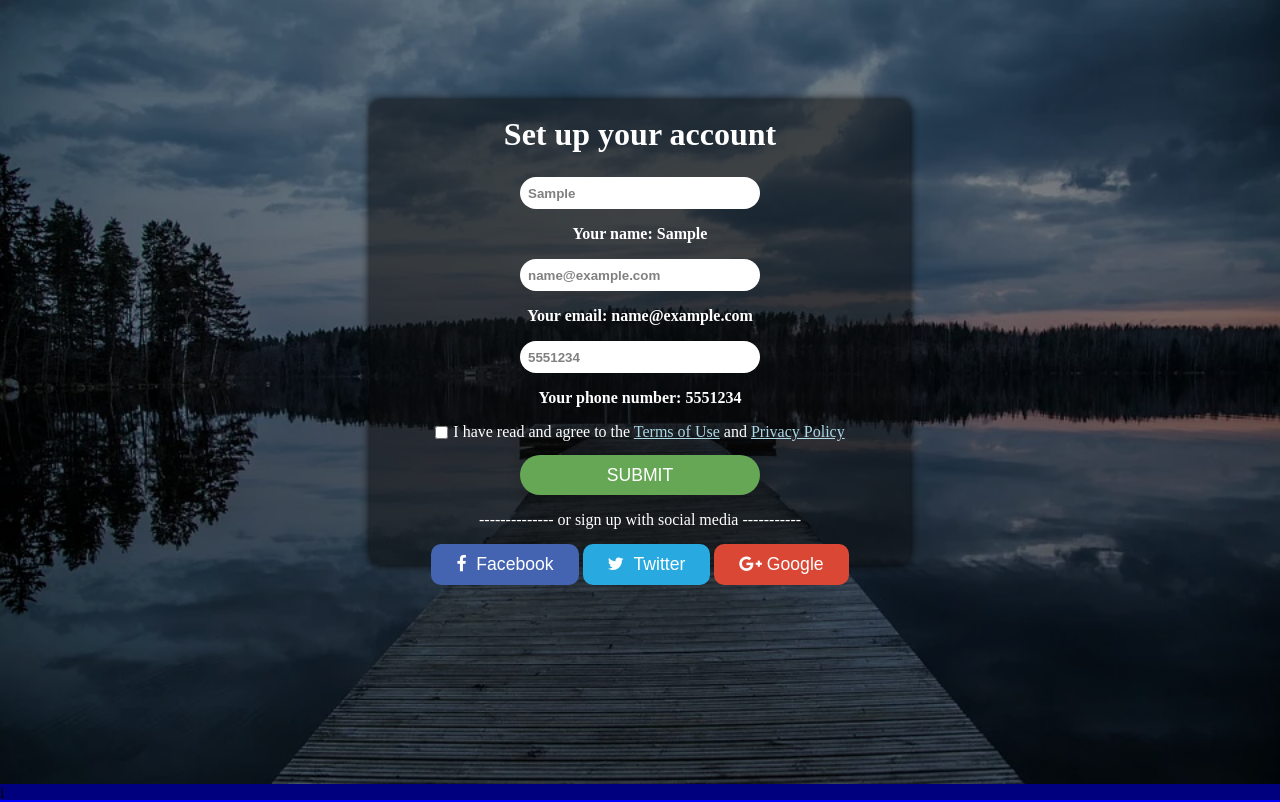
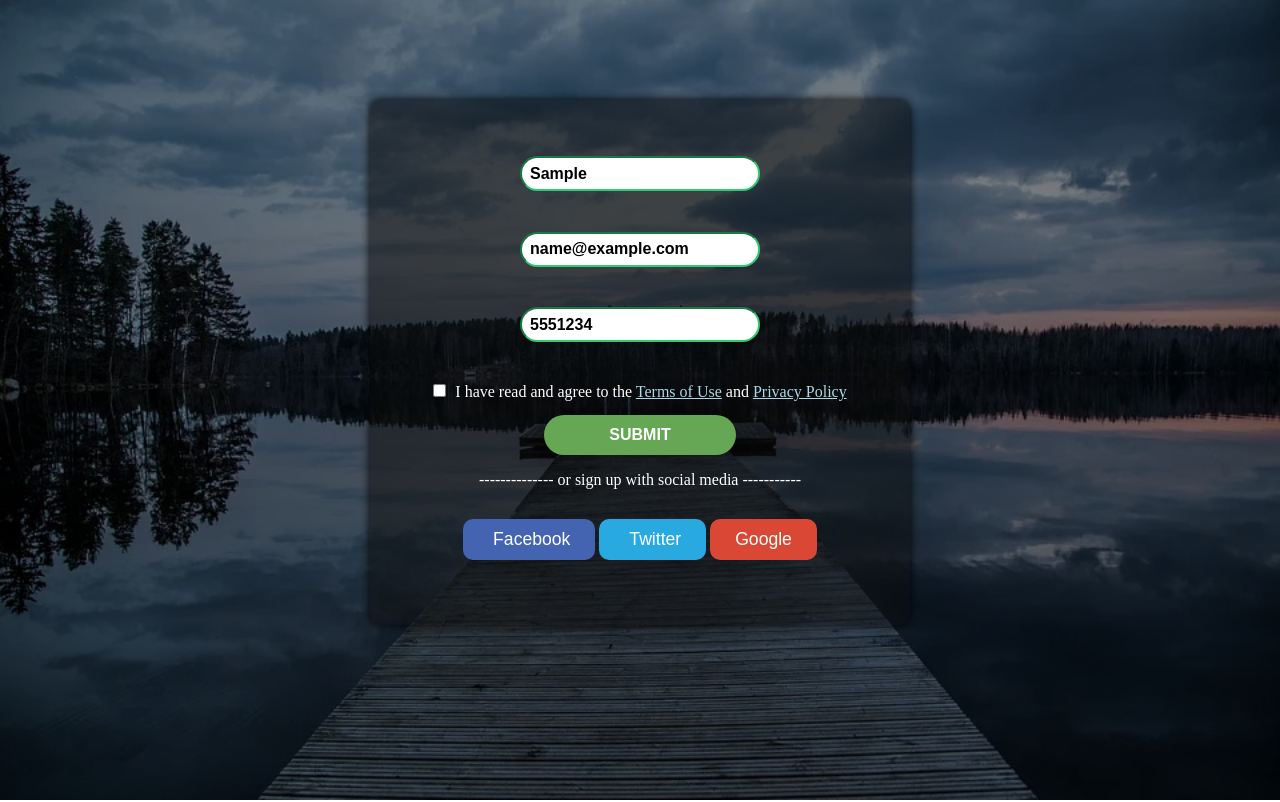
Before and after one commit to anunairis/FormInput, a plain HTML site: page index.html in a window 1280 px wide. Both pictures are taken after typing "Sample", "name@example.com", "5551234" into the empty fields and a click on the button "SUBMIT". Drawn offline with Linux system fonts and the light colour scheme.

Commit message:
new js approach

```diff
--- a/index.html
+++ b/index.html
@@ -7,7 +7,7 @@
     <meta http-equiv="X-UA-Compatible" content="ie=edge" />
     <title>Document</title>
     <link rel="stylesheet" href="style/style.css" />
-    <link rel="stylesheet" href="https://cdnjs.cloudflare.com/ajax/libs/font-awesome/4.7.0/css/font-awesome.min.css">
+
 </head>
 <!-- DOESNT WORK/ EMPTY THE INPUT FORM FTER SUBMIT
     <body onload='document.myform.email.focus()'> -->
@@ -16,18 +16,17 @@
     <div class="container">
         <div class="container_overlay">
             <form name="myform" action="#" class="form-container" id="form-container" method="get">
-                <h2>Set up your account</h2>
                 <div class="form-input">
                     <input id="name" name="name" placeholder="Name" type="text" class="form-input-text" />
-                    <span id="nameOutput"></span>
+                    <small class="small">...</small>
                 </div>
                 <div class="form-input">
                     <input id="email" name="email" placeholder="Email" type="text" class="form-input-text" />
-                    <span id="emailOutput"></span>
+                    <small class="small">...</small>
                 </div>
                 <div class="form-input">
                     <input id="phone" name="phone" placeholder="Phone number" type="tel" class="form-input-text" />
-                    <span id="phoneOutput"></span>
+                    <small class="small">...</small>
                     <!-- pattern="[0-9]{12}"  -->
                 </div>
 
@@ -38,7 +37,7 @@
                         <a href=""> Privacy Policy</a></span>
                     <!-- <input type="button" value="Submit" id="btn"> -->
                 </div>
-                <button type="button" class="btn" id="btn">Submit</button>
+                <button type="submit" class="btn" id="btn">Submit</button>
 
                 <div class="social">
                     <span>-------------- or sign up with social media -----------</span>
@@ -61,7 +60,6 @@
         </div>
     </div>
 
-    <div id="demo">i</div>
     <script src="js.js"></script>
 </body>
 
--- a/js.js
+++ b/js.js
@@ -2,100 +2,169 @@ const name = document.getElementById("name");
 const email = document.getElementById("email");
 const phone = document.getElementById("phone");
 const button = document.getElementById("btn");
-const textOutput = document.getElementById("output");
+const form = document.getElementById("form-container");
 
+// Show input error message
+function showError(input, message) {
+  const formControl = input.parentElement;
+  formControl.className = "form-input error";
+  const small = formControl.querySelector(".small");
+  small.innerText = message;
+}
+// Show success outline
+function showSuccess(input) {
+  const formControl = input.parentElement;
+  formControl.className = "form-input success";
+}
+
+
+// Check required fields
+function checkRequired(inputArr) {
+  inputArr.forEach(function (input) {
+    if (input.value.trim() === '') {
+      showError(input, `${getFieldName(input)} is required`);
+    } else {
+      showSuccess(input);
+    }
+  });
+}
+// Get fieldname
+function getFieldName(input) {
+  return input.id.charAt(0).toUpperCase() + input.id.slice(1);
+}
+
+
+// Check input length
+function checkLength(input, min, max) {
+  if (input.value.length < min) {
+    showError(
+      input,
+      `${getFieldName(input)} must be at least ${min} characters`
+    );
+  } else if (input.value.length > max) {
+    showError(
+      input,
+      `${getFieldName(input)} must be less than ${max} characters`
+    );
+  } else {
+    showSuccess(input);
+  }
+}
+
+
+// Check email is valid
+function checkEmail(input) {
+  const re = /^(([^<>()\[\]\\.,;:\s@"]+(\.[^<>()\[\]\\.,;:\s@"]+)*)|(".+"))@((\[[0-9]{1,3}\.[0-9]{1,3}\.[0-9]{1,3}\.[0-9]{1,3}\])|(([a-zA-Z\-0-9]+\.)+[a-zA-Z]{2,}))$/;
+  if (input.value.trim() === "") {
+    showError(input, `${getFieldName(input)} is required`);
+  } else if (re.test(input.value.trim())) {
+    showSuccess(input);
+  } else {
+    showError(input, "Email is not valid");
+  }
+}
+
+
+form.addEventListener("submit", function (e) {
+  e.preventDefault();
+  checkRequired([name, email, phone]);
+  checkLength(name, 3, 15);
+  checkEmail(email);
+});
+
+
+// ---- USING IF STATEMENTS -----
+// form.addEventListener("submit", function (e) {
+//   e.preventDefault();
+
+//   if (name.value === "") {
+//     showError(name, "Name is required");
+//   } else {
+//     showSuccess(name);
+//   }
+//   //_____________________________________________
+//   if (email.value === "") {
+//     showError(email, "Email is required");
+//   } else {
+//     showSuccess(email);
+//   }
+//   //_____________________________________________
+//   if (phone.value === "") {
+//     showError(phone, "Phone number is required");
+//   } else {
+//     showSuccess(phone);
+//   }
+// });
+
+
+
+
+
+
+
+
+
+
+
+
+
+
+
+// ______ OLD WAY OF LOTS OF IF STATEMENTS _______
 // BUTTON EVENTS
 // button.addEventListener("click", submit);
-button.addEventListener("click", validateEmail);
-button.addEventListener("click", validateName);
-button.addEventListener("click", validatePhone);
-// button.addEventListener("click", outputText);
+// button.addEventListener("click", validateEmail);
+// button.addEventListener("click", validateName);
+// button.addEventListener("click", validatePhone);
 // ________________________________________________
 
 //// USERNAME VERIFICATION
-function validateName(name) {
-  var name = document.getElementById("name");
-  var outputName = name.value;
-  if (outputName === "" || !name) {
-    document.getElementById("nameOutput").innerHTML = "Please enter a name!";
-    document.getElementById("nameOutput").style.color = "red";
-  } else if (outputName.length < 2 || outputName.length > 25) {
-    document.getElementById("nameOutput").innerHTML =
-      "The name has a wrong length!";
-    document.getElementById("nameOutput").style.color = "red";
-  } else {
-    document.getElementById("nameOutput").innerHTML =
-      "Your name: " + outputName;
-  }
-}
+// function validateName(name) {
+//   var name = document.getElementById("name");
+//   var outputName = name.value;
+//   if (outputName === "" || !name) {
+//     document.getElementById("nameOutput").innerHTML = "Please enter a name!";
+//     document.getElementById("nameOutput").style.color = "red";
+//   } else if (outputName.length < 2 || outputName.length > 25) {
+//     document.getElementById("nameOutput").innerHTML =
+//       "The name has a wrong length!";
+//     document.getElementById("nameOutput").style.color = "red";
+//   }
+// }
 
 //// EMAIL VERIFICATION
-function validateEmail(email) {
-  var email = document.getElementById("email");
-  var outputEmail = email.value;
-  let mailformat = /^\w+([\.-]?\w+)*@\w+([\.-]?\w+)*(\.\w{2,3})+$/;
-  if (outputEmail.match(mailformat)) {
-    document.getElementById("emailOutput").innerHTML =
-      "Your email: " + outputEmail;
-  } else {
-    document.getElementById("emailOutput").innerHTML =
-      "Please enter a valid e-mail!";
-    document.getElementById("emailOutput").style.color = "red";
-  }
-}
-
-//// PHONE VERIFICATION
-function validatePhone(phone) {
-  var phone = document.getElementById("phone");
-  var outputPhone = phone.value;
-  var phoneno = /^[+]*[(]{0,1}[0-9]{1,3}[)]{0,1}[-\s\./0-9]*$/g;
-  if (outputPhone.match(phoneno)) {
-    document.getElementById("phoneOutput").innerHTML =
-      "Your phone number: " + outputPhone;
-  } else if (outputPhone === "") {
-    document.getElementById("phoneOutput").innerHTML = "Please enter a valid phone number!";
-    document.getElementById("phoneOutput").style.color = "red";
-  }
-  else {
-    document.getElementById("phoneOutput").innerHTML =
-      "Please enter a valid phone number!";
-    document.getElementById("phoneOutput").style.color = "red";
-  }
-}
-// _______________________________________________
+// function validateEmail(email) {
+//   var email = document.getElementById("email");
+//   var outputEmail = email.value;
+//   let mailformat = /^\w+([\.-]?\w+)*@\w+([\.-]?\w+)*(\.\w{2,3})+$/;
+//   if (outputEmail.match(mailformat)) {
+//     document.getElementById("emailOutput").innerHTML =
+//       "Your email: " + outputEmail;
+//   } else {
+//     document.getElementById("emailOutput").innerHTML =
+//       "Please enter a valid e-mail!";
+//     document.getElementById("emailOutput").style.color = "red";
+//   }
+// }
 
 //// PHONE VERIFICATION
 // function validatePhone(phone) {
 //   var phone = document.getElementById("phone");
 //   var outputPhone = phone.value;
-//   // var stripped = outputPhone.replace(/[\(\)\.\-\ ]/g, '');
-//   if (outputPhone.value == "") {
+//   var phoneno = /^[+]*[(]{0,1}[0-9]{1,3}[)]{0,1}[-\s\./0-9]*$/g;
+//   if (outputPhone.match(phoneno)) {
 //     document.getElementById("phoneOutput").innerHTML =
-//       "Please enter a phone number!";
+//       "Your phone number: " + outputPhone;
+//   } else if (outputPhone === "") {
+//     document.getElementById("phoneOutput").innerHTML = "Please enter a valid phone number!";
+//     document.getElementById("phoneOutput").style.color = "red";
 //   } else {
 //     document.getElementById("phoneOutput").innerHTML =
-//     "Your phone number: " + outputPhone;
+//       "Please enter a valid phone number!";
+//     document.getElementById("phoneOutput").style.color = "red";
 //   }
 // }
-
-//// to output the form input
-// function outputText() {
-//   var name = document.getElementById("name");
-//   var nameOutput = name.value;
-//   var email = document.getElementById("email");
-//   var emailOutput = email.value;
-//   const phone = document.getElementById("phone");
-//   const phoneOutput = phone.value;
-
-//   validate(emailOutput);
-
-//   document.getElementById("output").innerHTML = "Hei, " + nameOutput + ". Make sure your data is correct: email: " + emailOutput + ", phone: " + phoneOutput + ".";
-// };
-
-// TEST
-button.addEventListener("click", function test() {
-  document.getElementById("demo").style.backgroundColor = "blue";
-});
+// _______________________________________________
 
 // function validate(email) {
 //   var x = document.myform.email.value;
@@ -107,7 +176,7 @@ button.addEventListener("click", function test() {
 //     return false;};
 // };
 
-//// 4.EMAIL VERIFICATION
+//// EMAIL VERIFICATION
 // function validate(email) {
 //   var mailformat = /^w+([.-]?w+)*@w+([.-]?w+)*(.w{2,3})+$/;
 //   if (email.match(mailformat)) {
@@ -116,24 +185,3 @@ button.addEventListener("click", function test() {
 //     alert("You have entered an invalid email address!");
 //     return false;}
 // };
-
-//// 6. clears form on submit
-// function submit(e) {e.preventDefault();
-//   document.forms["myform"].reset();
-//   let input = document.querySelector("input");
-//   input.value = "";};
-
-//// 7. email id must contain the @ and . character
-// //There must be at least one character before and after the @.
-// //There must be at least two characters after . (dot).
-
-// 2.EMAIL VERIFICATION / DOESNT WORK
-// document.getElementById("btn").addEventListener("click", function  submit(email) {
-//   var re = /^(([^<>()\[\]\\.,;:\s@"]+(\.[^<>()\[\]\\.,;:\s@"]+)*)|(".+"))@((\[[0-9]{1,3}\.[0-9]{1,3}\.[0-9]{1,3}\.[0-9]{1,3}])|(([a-zA-Z\-0-9]+\.)+[a-zA-Z]{2,}))$/;
-//   return re.test(email);
-// });
-
-// 3.EMAIL VERIFICATION / DOESNT WORK
-// function  submit(email) {
-//   return /^[^\s@]+@[^\s@]+\.[^\s@]+$/.test(email);
-// };
--- a/style/style.scss
+++ b/style/style.scss
@@ -1,84 +1,96 @@
+@import url('https://fonts.googleapis.com/css?family=Open+Sans&display=swap');
+
+:root {
+    --error-color: #e74c3c;
+    --success-color: #2ecc71;
+}
+
 * {
     box-sizing: border-box;
-    padding: 0;
     margin: 0;
-    position: relative;
-}
+
 
     .container {
-    width: 100%;
-    height: 98vh;
+        width: 100vw;
+        min-height: 100vh;
         background-image: url(../image.jpg);
         background-repeat: no-repeat;
         background-size: cover;
-    flex-direction: column;
-    align-items: center;
-    display: flex;
 
-    // linear-gradient(to right, rgb(248, 245, 50) 0%, rgb(248, 181, 26) 0%, rgb(246, 145, 12) 58%, rgb(231, 125, 39) 100%);
         .container_overlay {
             content: "";
             display: block;
             position: fixed;
-        padding: 100px 0;
-        width: 100%;
-        height: 100%;
             top: 0;
             left: 0;
             background-color: rgba(black, 0.5);
             z-index: 1;
+            min-height: 100vh;
+            width: 100vw;
 
             .form-container {
-            position: absolute;
-            top: 0;
-            bottom: 0;
-            left: 0;
-            right: 0;
                 width: 540px;
-            height: 465px;
+                height: 525px;
                 border-radius: 10px;
                 box-shadow: (0 0 10px rgba(0, 0, 0, 1));
                 background-color: rgba(10, 10, 10, 0.5);
-            margin: auto auto;
-            padding: 40px;
-            text-align: center;
                 padding: 1rem;
                 padding-bottom: 1.8rem;
-            z-index: 2;
-            position: relative;
-
-            h2 {
-                color: white;
-                font-size: 2rem;
-                margin-bottom: 1.5rem;
-            }
+                display: flex;
+                flex-direction: column;
+                align-items: center;
+                margin: 100px auto;
+                padding-top: 3.5rem;
 
                 .form-input {
                     margin-bottom: 1rem;
-                border: none;
                     color: gray;
-            }
+                    position: relative;
+                    border-color: gray;
+                    display: flex;
+                    flex-direction: column;
 
-            .form-input-text {
+                    &-text {
                         border-radius: 20px;
-                height: 2rem;
-                border: none;
+                        height: 2.2rem;
                         width: 15rem;
                         font-weight: bold;
                         padding-left: 8px;
-                color: gray;
+                        font-size: 1rem;
+                        margin-bottom: 0.4rem;
+                        overflow: hidden;
+
+                        &:focus {
+                            outline: 0;
+                            overflow: hidden;
+                        }
                     }
 
-            ::-webkit-input-placeholder {
-                color: darkgray;
+                    &.error {
+                        input {
+                            border-color: var(--error-color);
+                        }
+
+                        small {
+                            visibility: visible;
+                        }
+                    }
+
+                    &.success {
+                        input {
+                            border-color: var(--success-color);
+                        }
+                    }
+
+                    small {
+                        color: red;
+                        font-size: medium;
+                        visibility: hidden;
+                    }
                 }
 
                 .check-div {
-                display: flex;
                     flex-direction: row;
-                justify-content: center;
-                align-items: center;
-                text-align: center;
 
                     .terms {
                         color: white;
@@ -169,8 +181,9 @@
                     height: 2.5rem;
                     border: none;
                     color: white;
-                font-size: 1.1rem;
-                width: 15rem;
+                    font-size: 1rem;
+                    width: 12rem;
+                    font-weight: bold;
 
                 }
 
@@ -191,22 +204,6 @@
                     box-shadow: 0 .5rem 1rem rgba(black, .2);
                 }
             }
-
-        #emailOutput,
-        #phoneOutput,
-        #nameOutput {
-            display: flex;
-            flex-direction: column;
-            justify-content: center;
-            align-items: center;
-            text-align: center;
-            margin-top: 1rem;
-            color: white;
-            font-weight: bold;
         }
     }
 }
-
-#demo {
-    background-color: red;
-}
```
Also changed, not shown: style/style.css, 1 other file. Lines whose indentation alone changed are shown as unchanged.
